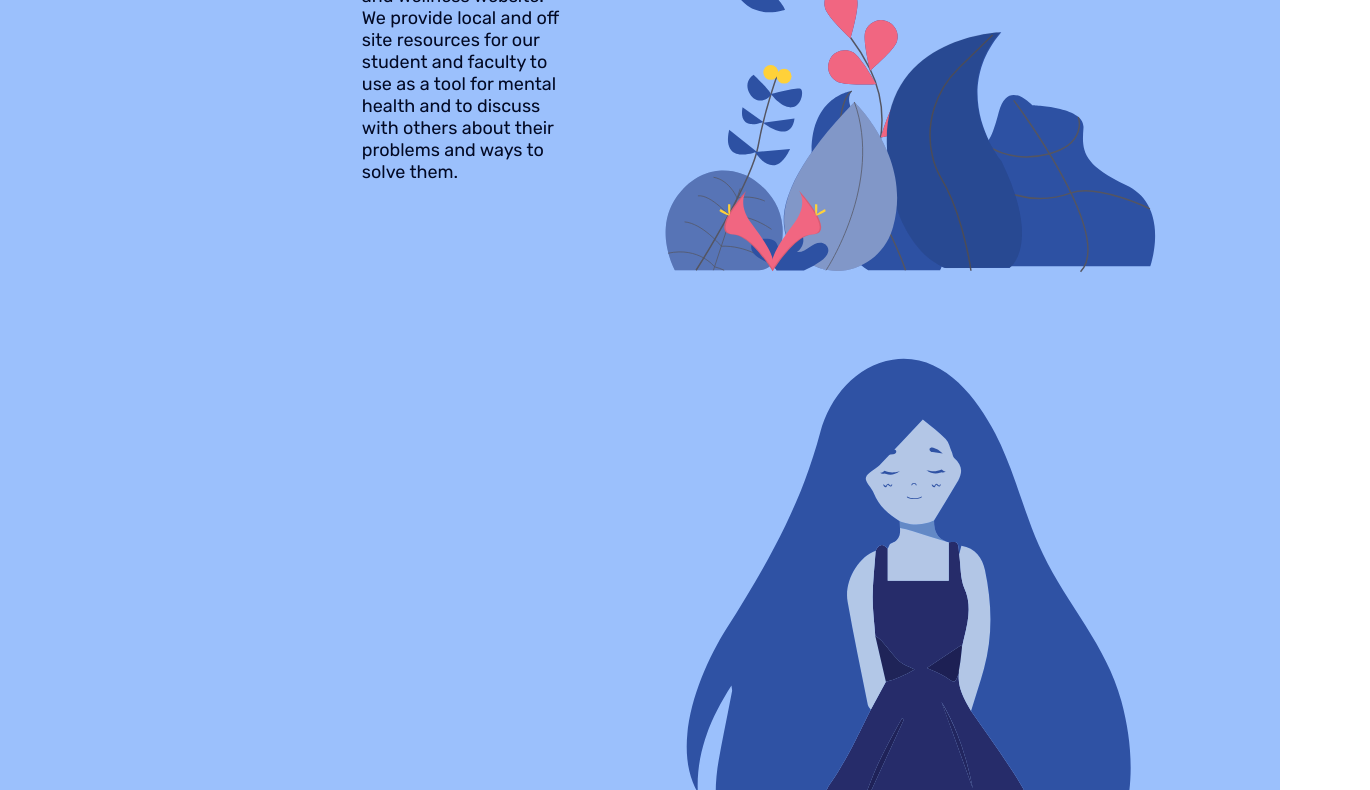
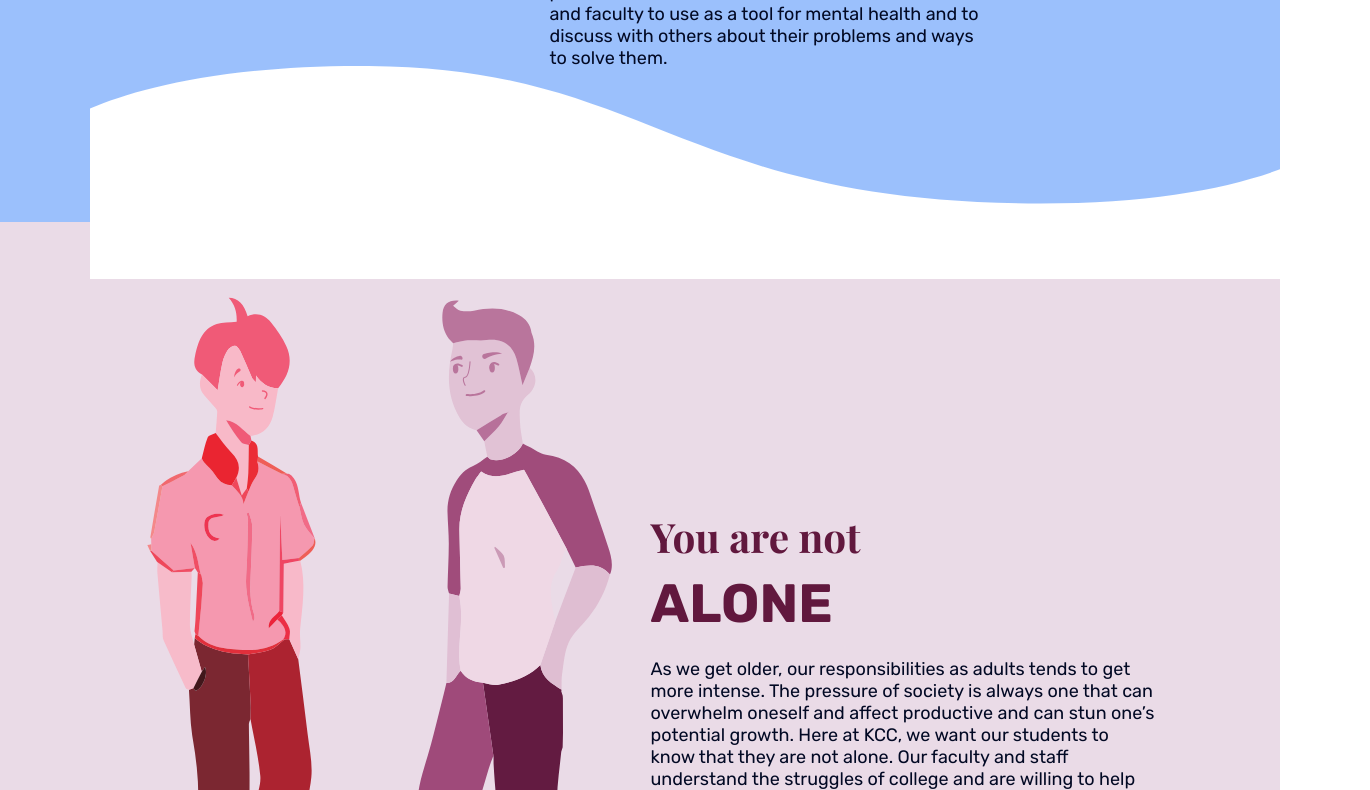
Before and after one commit to raescano/kccmentalwellness, a plain HTML site: page index.html in a window 1280 px wide. Shown: the part 283-1073 px from the top of the page, 1370 px wide, since content can reach past the window. Drawn offline with nearby package versions, Linux system fonts and the light colour scheme; a web font is replaced by a local one.

Commit message:
Worked on curve for the homepage

```diff
--- a/index.html
+++ b/index.html
@@ -37,21 +37,16 @@
 
     <section class="hero">
         <div class="container">
+            <div class="curve">
+                <img src="images/curve.svg" alt="curve" />
+            </div>
             <div class="row">
-                <div class="column one-half">
                 <h2>Welcome</h2>
                 <p>Aloha, and welcome to Kapi’olani Community College’s Mental Health and Wellness website. We
                     provide
                     local and off site resources for our student and faculty to use as a tool for mental health and
                     to
                     discuss with others about their problems and ways to solve them.</p>
-                </div>
-
-                <div class="column one-half">
-                    <img src="images/flower_left.svg" alt="flowers" />
-                    <img src="images/welcome.svg" alt="Welcome" />
-                    <img src="images/flower_right.svg" alt="flowers">
-                </div>
             </div>
         </div>
     </section>
--- a/scss/partials/_structure.scss
+++ b/scss/partials/_structure.scss
@@ -95,10 +95,13 @@ section {
 .hero {
     background-color: $hero-bg-color;
     padding: 5em 0;
-     .container .row {
+
+    .container .row {
         display: flex;
         justify-content: center;
         align-items: flex-start;
+        padding-top: 1em;
+        padding-bottom: 3em;
     }
 
     h2 {
@@ -116,6 +119,21 @@ section {
         flex-wrap: wrap;
     }
 
+    .curve {
+        img {
+        display: block;
+        width: 100%;
+        position: absolute;
+        z-index: 1;
+    }
+
+}
+
+@media (max-width: $breakpoint-small) {
+    img {
+        display: none;
+    }
+}
 }
 
 .sectionhead {
```
Also changed, not shown: css/style.css, images/curve.svg (added). Lines whose indentation alone changed are shown as unchanged.
